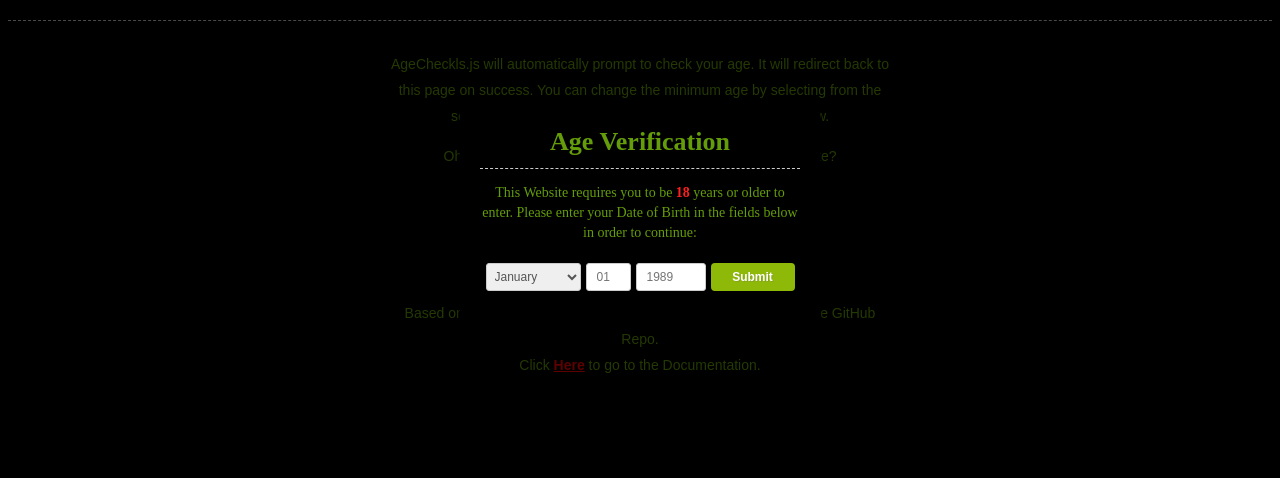
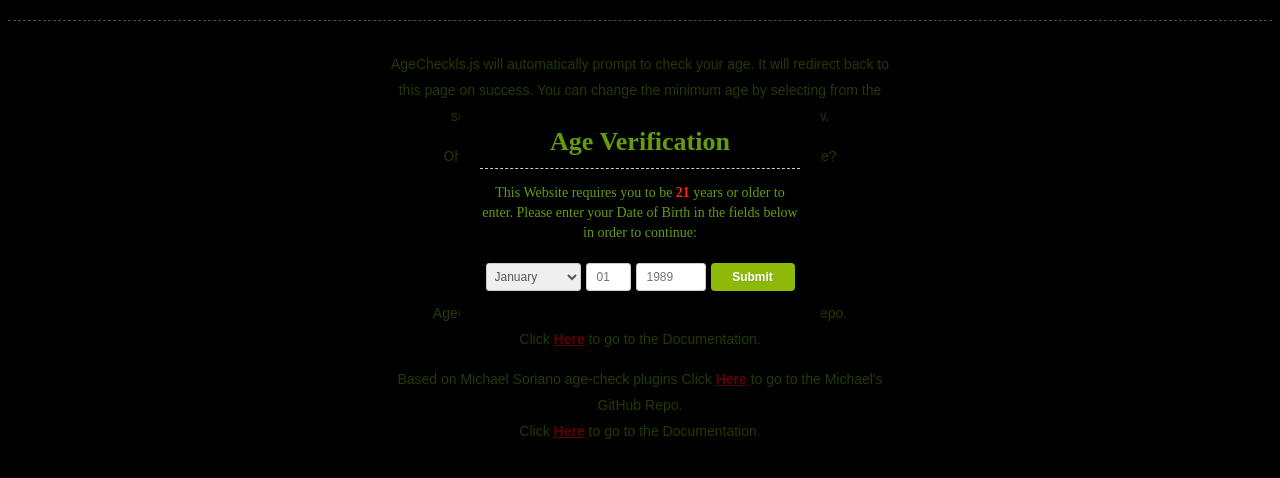
Before and after one commit to ajha63/age-checkls, a website: page index.html in a window 1280 px wide. Shown: the part 106-584 px from the top of the page. Drawn offline with nearby package versions, Linux system fonts and the light colour scheme.

```diff
--- a/index.html
+++ b/index.html
@@ -1,7 +1,3 @@
-<!--
-To change this template, choose Tools | Templates
-and open the template in the editor.
--->
 <!DOCTYPE html>
 <html>
     <head>
@@ -18,20 +14,11 @@
             $('select').on('change', function(){
                minAge = $(this).val();
             });
-              if (localStorage.getItem('ageVerified')) {
-                window.location.replace("https://github.com/ajha63/age-checkls");
-              } else {
-                $.ageCheck({
-                  minAge: 18,
-                  redirectTo: 'https://github.com/ajha63/age-checkls',
-                  redirectOnFail: 'http://www.google.com',
-                  title: 'Age Verification',
-                  copy: 'This Website requires you to be [18] years or older to enter. Please enter your Date of Birth in the fields below in order to continue:'
+            $('button').on('click', function(){
+                sessionStorage.clear();
+                $.ageCheck({minAge: minAge});
             });
-              }
-              $('button').on('click', function(){
-                  window.location.replace("https://github.com/ajha63/age-checkls");
-              });
+            $.ageCheck({minAge: minAge});
         });
         </script>
         <style>
@@ -126,8 +113,15 @@
                 <p>
                     <button>Check My Age:</button>
                 </p>
+                <!-- Alvaro Hernandez repo -->
                 <p>
-                  Based on Michael Soriano age-check plugins Click  <strong><a style="color:red" href="https://github.com/fearlessflyer/age-check">Here</a></strong> to go to the GitHub Repo.<br>
+                  AgeCheckLS plugins Click  <strong><a style="color:red" href="https://github.com/fearlessflyer/age-check">Here</a></strong> to go to the Alvaro's GitHub Repo.<br>
+                  Click <strong><a style="color:red" href="http://agecheckls.ajha.work/document.html/">Here</a></strong> to go to the Documentation.
+                </p>
+
+                <!-- Michael Soriano repo and docs -->
+                <p>
+                  Based on Michael Soriano age-check plugins Click  <strong><a style="color:red" href="https://github.com/fearlessflyer/age-check">Here</a></strong> to go to the Michael's GitHub Repo.<br>
                   Click <strong><a style="color:red" href="http://michaelsoriano.com/jquery-plugin-check-user-age/">Here</a></strong> to go to the Documentation.
                 </p>
 
```
Lines whose indentation alone changed are shown as unchanged.
